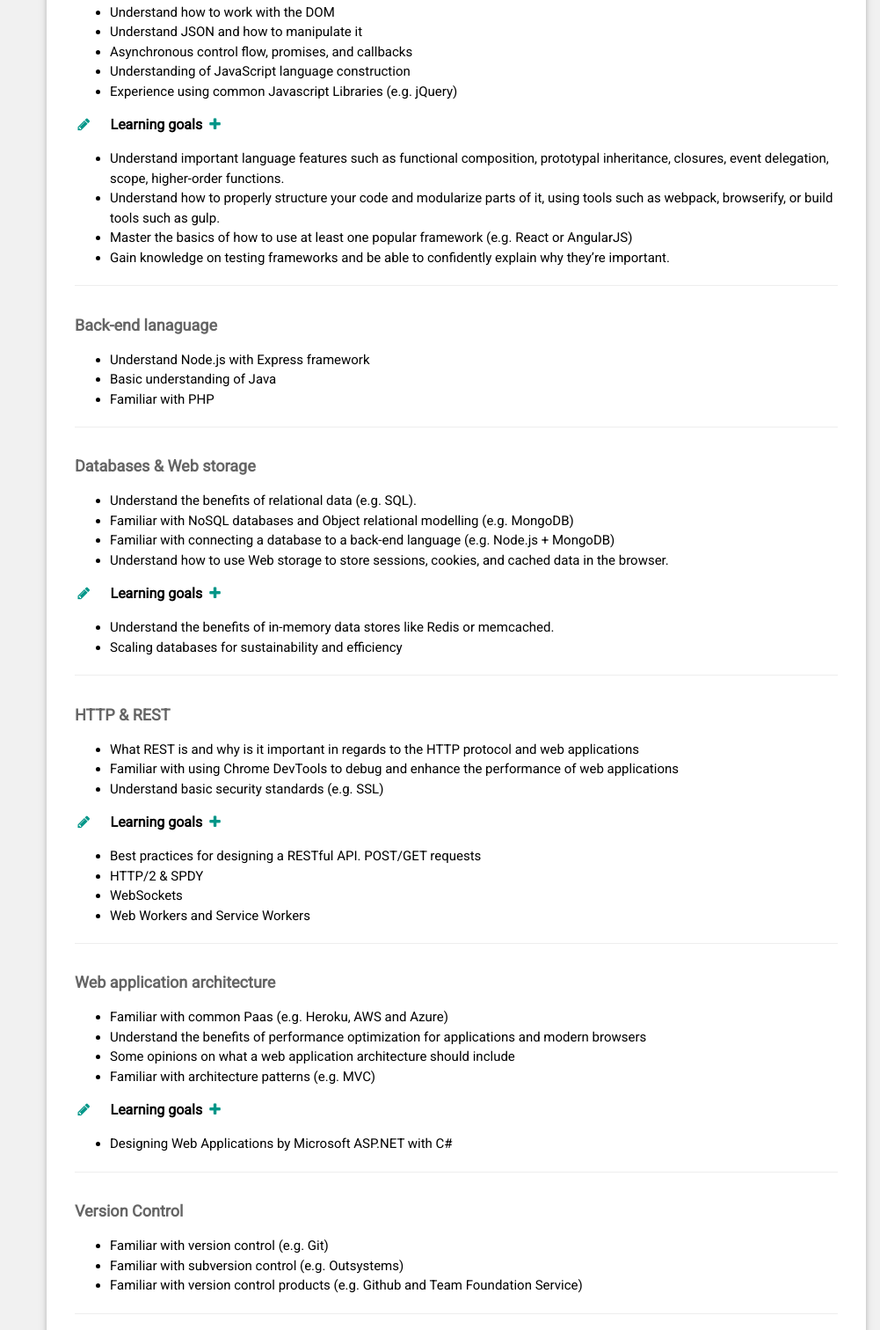
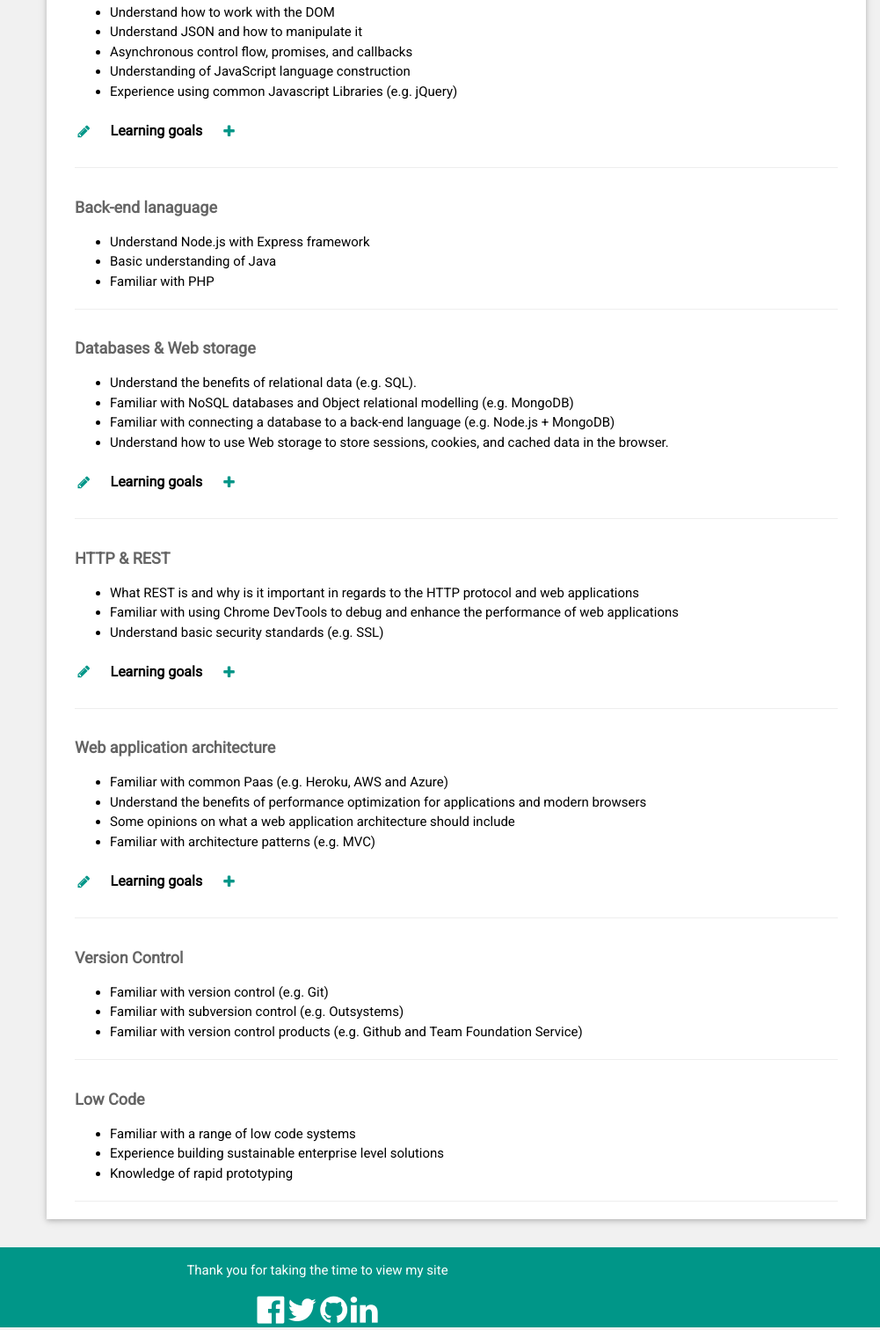
Before and after one commit to Watson6982/josh-watson-site, a website: page views/index.html in a window 1280 px wide. Shown: the part 1395-2907 px from the top of the page at 88% size, without its empty margins (279-1280 px from the left). Drawn offline with nearby package versions, Linux system fonts and the light colour scheme; files that its build step writes are made by us from their sources.

Commit message:
add javascript opening for learning goals

```diff
--- a/views/parent.html
+++ b/views/parent.html
@@ -25,5 +25,6 @@
     <!-- FOOTER -->
     {% include "footer.html" %}
     <!-- END FOOTER -->
+    <script src="scripts/button.js"></script>
   </body>
 </html>
--- a/views/skillset.html
+++ b/views/skillset.html
@@ -25,9 +25,11 @@
         <h6 class="">
             <i class="fa fa-pencil fa-fw w3-margin-right w3-text-teal " aria-hidden="true"></i>
             <b>Learning goals</b>
-            <i class="fa fa-plus fa-fw w3-margin-right w3-text-teal " aria-hidden="true"></i>
+            <button class="w3-button" onclick="openJSGoals()">
+                <i class="fa fa-plus fa-fw w3-text-teal " aria-hidden="true"></i>
+            </button>
         </h6>
-        <ul>
+        <ul id="learningJS" style="display: none;">
             <li>Understand important language features such as functional composition, prototypal inheritance, closures, event delegation, scope, higher-order functions.</li>
             <li>Understand how to properly structure your code and modularize parts of it, using tools such as webpack, browserify, or build tools such as gulp.</li>
             <li>Master the basics of how to use at least one popular framework (e.g. React or AngularJS) </li>
@@ -57,9 +59,11 @@
         <h6 class="">
             <i class="fa fa-pencil fa-fw w3-margin-right w3-text-teal " aria-hidden="true"></i>
             <b>Learning goals</b>
-                <i class="fa fa-plus fa-fw w3-margin-right w3-text-teal " aria-hidden="true"></i>
+            <button class="w3-button" onclick="openDBGoals()">
+                <i class="fa fa-plus fa-fw w3-text-teal " aria-hidden="true"></i>
+            </button>
         </h6>
-        <ul>
+        <ul id="learningDB" style="display: none;">
             <li>Understand the benefits of in-memory data stores like Redis or memcached.</li>
             <li>Scaling databases for sustainability and efficiency</li>
         </ul>
@@ -76,9 +80,11 @@
         <h6 class="">
             <i class="fa fa-pencil fa-fw w3-margin-right w3-text-teal " aria-hidden="true"></i>
             <b>Learning goals</b>
-                <i class="fa fa-plus fa-fw w3-margin-right w3-text-teal " aria-hidden="true"></i>
+            <button class="w3-button" onclick="openHTTPGoals()">
+                <i class="fa fa-plus fa-fw w3-text-teal " aria-hidden="true"></i>
+            </button>
         </h6>
-        <ul>
+        <ul id="learningHTTP" style="display: none;">
             <li>Best practices for designing a RESTful API. POST/GET requests</li>
             <li>HTTP/2 & SPDY</li>
             <li>WebSockets</li>
@@ -98,9 +104,11 @@
         <h6 class="">
             <i class="fa fa-pencil fa-fw w3-margin-right w3-text-teal " aria-hidden="true"></i>
             <b>Learning goals</b>
-                <i class="fa fa-plus fa-fw w3-margin-right w3-text-teal " aria-hidden="true"></i>
+            <button class="w3-button" onclick="openWebGoals()">
+                <i class="fa fa-plus fa-fw w3-text-teal " aria-hidden="true"></i>
+            </button>
         </h6>
-        <ul>
+        <ul id="learningWeb" style="display: none;">
             <li>Designing Web Applications by Microsoft ASP.NET with C#</li>
         </ul>
         <hr>
```
Also changed, not shown: public/scripts/button.js (added, +19 -0 lines). Lines whose indentation alone changed are shown as unchanged.
